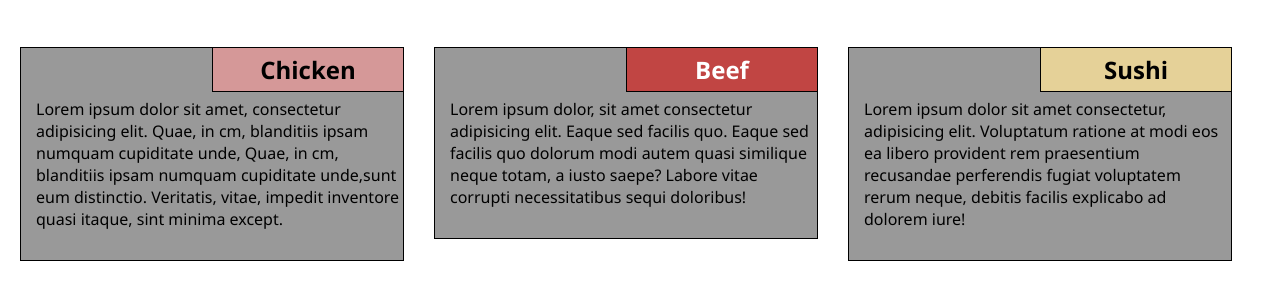
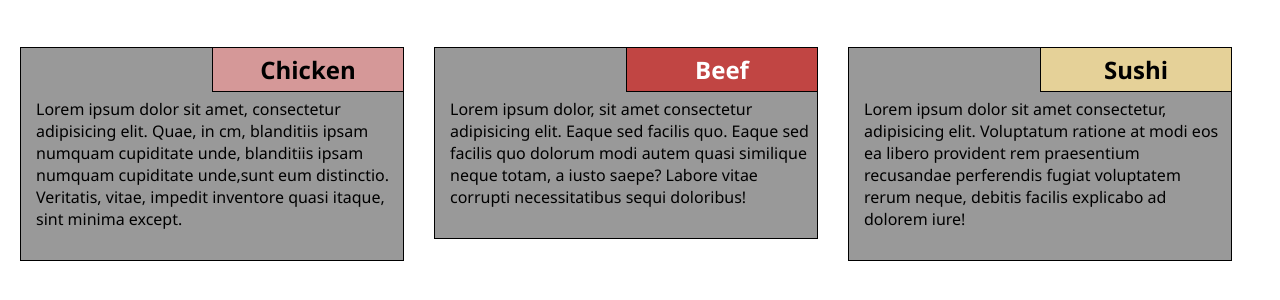
Before and after one commit to fgulen/module2-solution, a plain HTML site: page index.html in a window 1280 px wide. Shown: the part 86-386 px from the top of the page. Drawn offline with Linux system fonts and the light colour scheme.

Commit message:
Update index.html

```diff
--- a/index.html
+++ b/index.html
@@ -13,7 +13,7 @@
     <div class="chicken menu">
 
         <h2 class="dish a">Chicken</h2>
-        <p> Lorem ipsum dolor sit amet, consectetur adipisicing elit. Quae, in cm, blanditiis ipsam numquam cupiditate unde, Quae, in cm, blanditiis ipsam numquam cupiditate unde,sunt eum distinctio. Veritatis, vitae, impedit inventore quasi itaque, sint minima except.</p></div>
+        <p> Lorem ipsum dolor sit amet, consectetur adipisicing elit. Quae, in cm, blanditiis ipsam numquam cupiditate unde, blanditiis ipsam numquam cupiditate unde,sunt eum distinctio. Veritatis, vitae, impedit inventore quasi itaque, sint minima except.</p></div>
     <div class="beef menu">
 
             <h2 class="dish b">Beef</h2>
```
